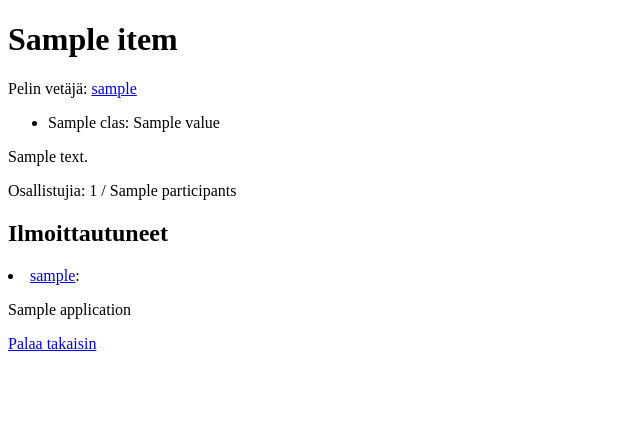
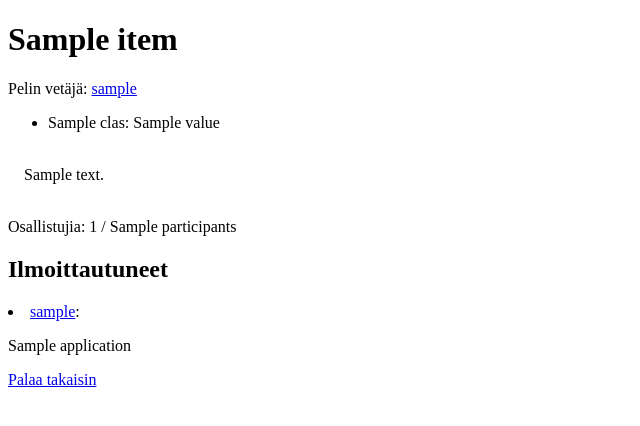
Before and after one commit to Alehound/DnD-Group-finder, a Flask app: template templates/show_item.html in a window 1280 px wide. Shown: the top 426 px of the page, without its empty margins (0-640 px from the left). Run offline with Flask 3, Linux system fonts and the light colour scheme; the template is opened without the code that fills it: most values are stand-ins (such as "Sample title", 1, 10 or a date in 2020).

Commit message:
Preserve linebreaks in descriptions

```diff
--- a/templates/show_item.html
+++ b/templates/show_item.html
@@ -30,7 +30,7 @@
     </ul>
   </p>
   {% endif %}
-  <p>
+  <p style="white-space: pre-wrap;">
     {{ item.description }}
   </p>
   <p>
@@ -41,7 +41,7 @@
     {% for sign_up in sign_ups %}
     <li>
       <a href="/user/{{ sign_up.user_id }}">{{ sign_up.username }}</a>:
-      <p>{{ sign_up.application }}</p>
+      <p style="white-space: pre-wrap;">{{ sign_up.application }}</p>
       {% if sign_up.user_id == session.user_id or is_owner %}
         <form action="/remove_sign_up" method="post">
           <input type="hidden" name="item_id" value="{{ item.id }}">
```
